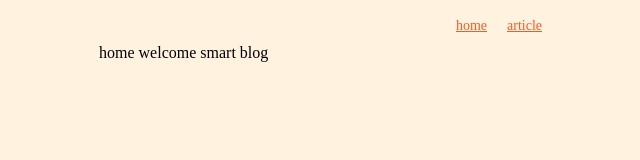
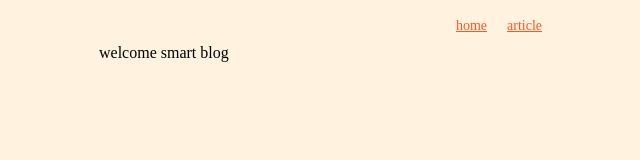
Before and after one commit to jamesjianpeng/blog-client, an Angular app: page / in a window 1280 px wide. Shown: the top 160 px of the page, without its empty margins (141-781 px from the left). Built offline with nearby package versions, Linux system fonts and the light colour scheme.

Commit message:
refact: 修改文案

```diff
--- a/src/app/pages/home/home.component.html
+++ b/src/app/pages/home/home.component.html
@@ -1,3 +1,3 @@
 <div>
-  home welcome smart blog
+  welcome smart blog
 </div>
```
